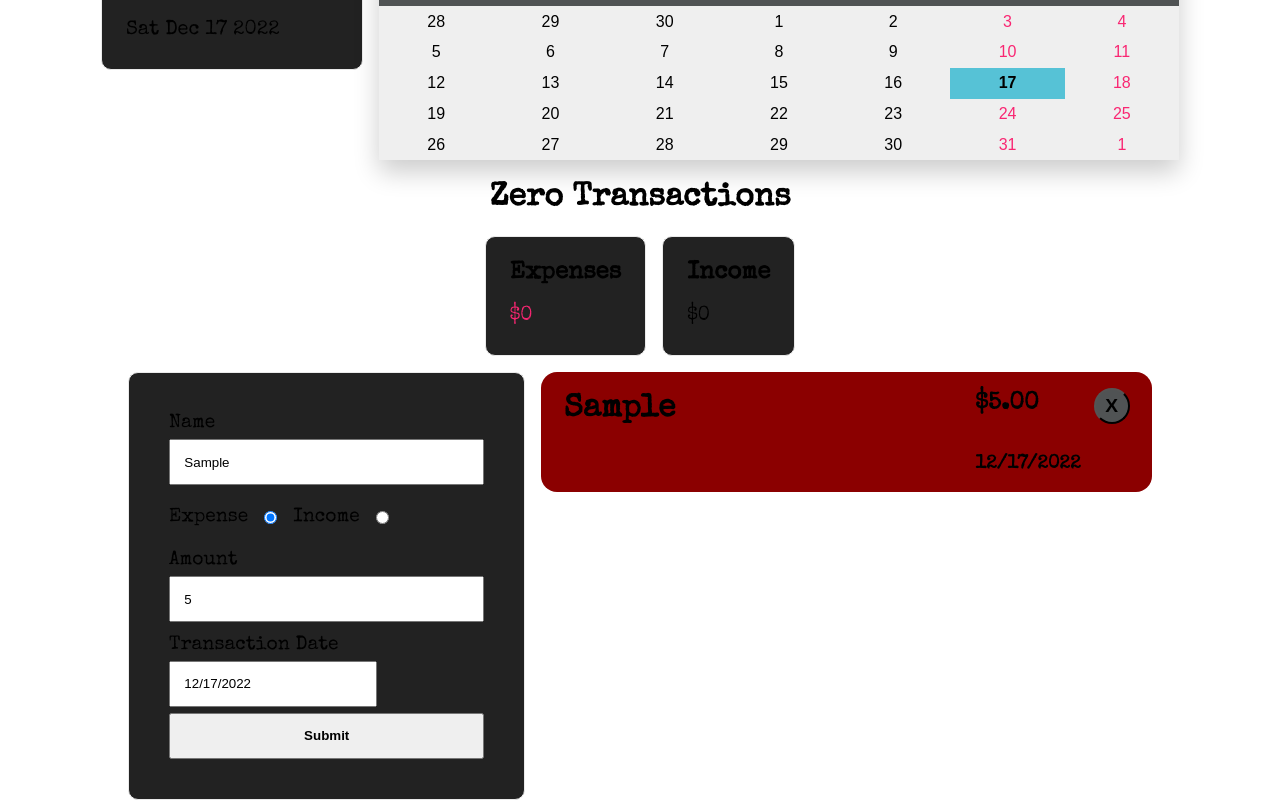
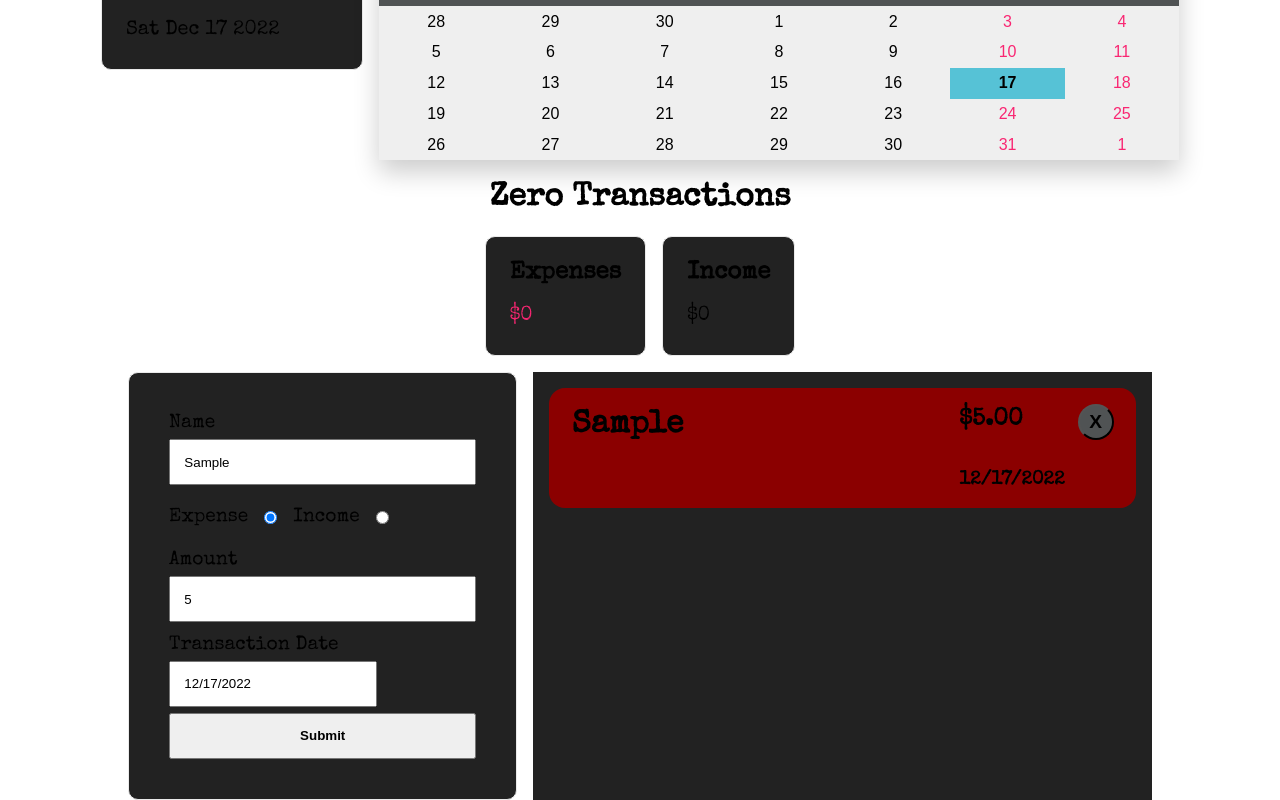
Before and after one commit to JeremyLoh/window, a Next.js app: page /wallet in a window 1280 px wide. Both pictures are taken after typing "Sample", "5" into the empty fields and a click on the button "Submit". Shown: the part 126-926 px from the top of the page. Built offline with nearby package versions, Linux system fonts and the light colour scheme.

Commit message:
Add background to transaction history

```diff
--- a/styles/components/wallet/TransactionInfo.module.css
+++ b/styles/components/wallet/TransactionInfo.module.css
@@ -7,6 +7,7 @@
   padding: 0 1.4em;
   background: var(--monokai-brightBlack);
   border-radius: 1rem;
+  margin-bottom: 1rem;
 }
 
 .expense {
--- a/styles/pages/Wallet.module.css
+++ b/styles/pages/Wallet.module.css
@@ -30,6 +30,8 @@
 }
 .transactionHistory-transactions {
   flex-grow: 3;
+  background: #222;
+  padding: 1rem;
 }
 
 @media (max-width: 500px) {
```
